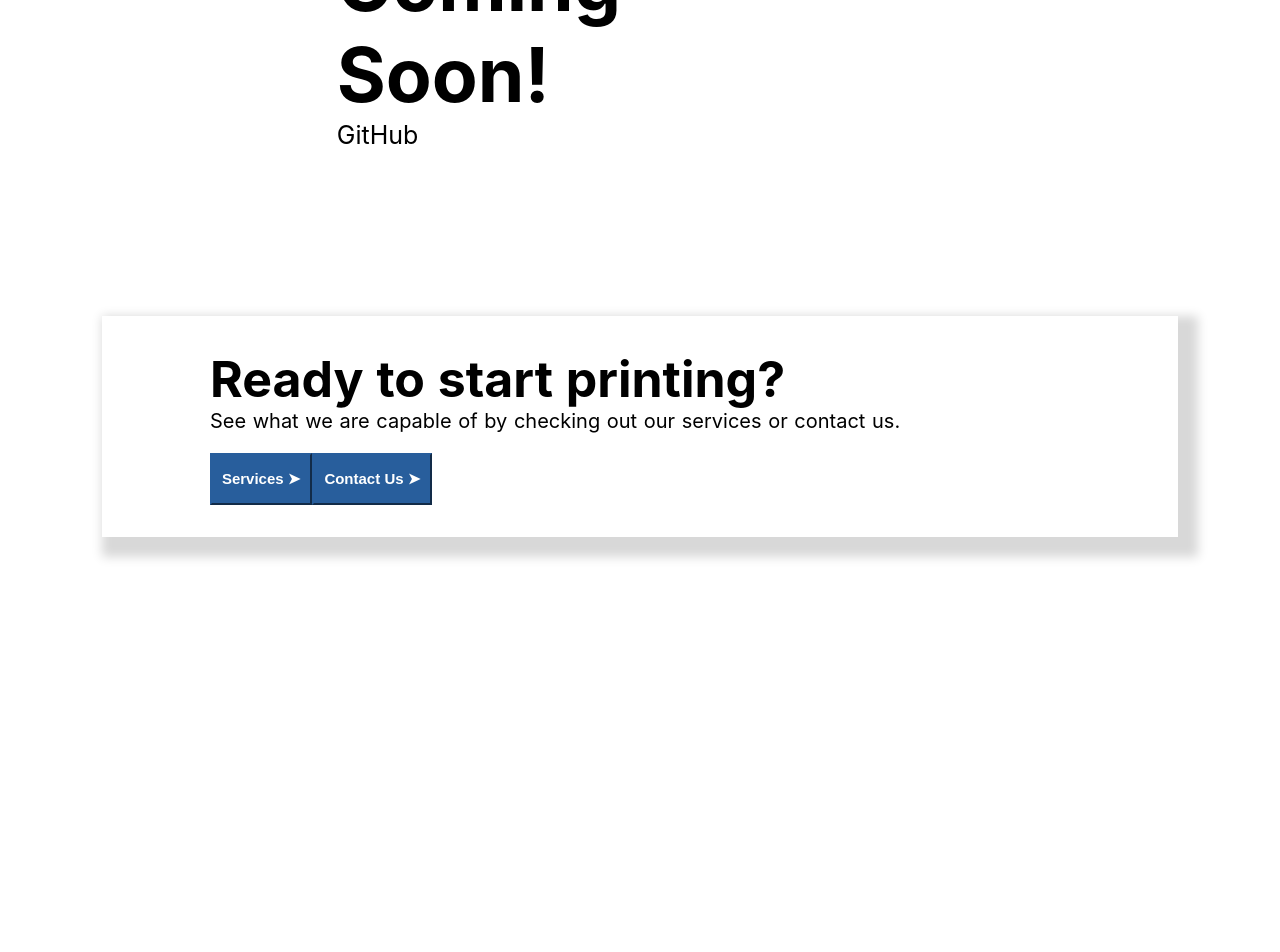
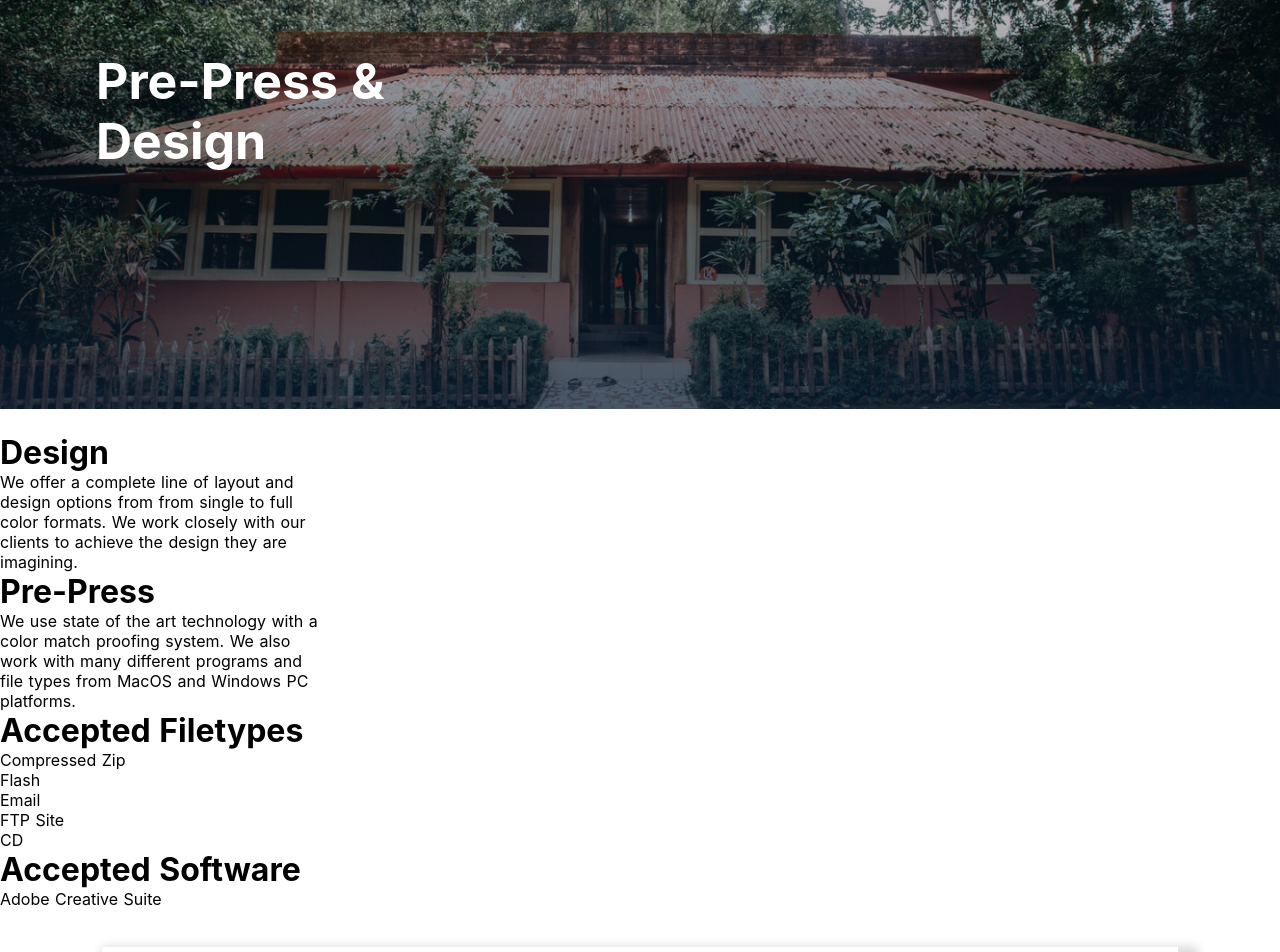
Before and after one commit to colonialpress/vue-frontend, a Nuxt app: page /Pre-Press-and-Design in a window 1280 px wide. Shown: the part 240-1192 px from the top of the page. Before the commit the page ends 815 px from the top, so only its background shows below. Built offline with nearby package versions, Linux system fonts and the light colour scheme.

Commit message:
Pre-Press adn Design

```diff
--- a/components/Pre-Press_Design/Accepted_Filetypes.vue
+++ b/components/Pre-Press_Design/Accepted_Filetypes.vue
@@ -1,8 +1,17 @@
 <template>
-  <div class="">
-
+  <div class="acceptedFiletypes">
+    <h1>Accepted Filetypes</h1>
+    <div class="container">
+      <p class="item">Compressed Zip</p>
+      <p class="item">Flash</p>
+      <p class="item">Email</p>
+      <p class="item">FTP Site</p>
+      <p class="item">CD</p>
+    </div>
   </div>
 </template>
 <style>
-
+  .acceptedFiletypes {
+    width: 25%;
+  }
 </style>
--- a/components/Pre-Press_Design/Accepted_Software.vue
+++ b/components/Pre-Press_Design/Accepted_Software.vue
@@ -1,8 +1,13 @@
 <template>
-  <div class="">
-
+  <div class="acceptedSoftware">
+    <h1>Accepted Software</h1>
+    <div class="container">
+      <p class="item">Adobe Creative Suite</p>
+    </div>
   </div>
 </template>
 <style>
-
+  .acceptedSoftware {
+    width: 25%;
+  }
 </style>
--- a/components/Pre-Press_Design/Design.vue
+++ b/components/Pre-Press_Design/Design.vue
@@ -1,8 +1,11 @@
 <template>
-  <div class="">
-
+  <div class="design">
+    <h1>Design</h1>
+    <p>We offer a complete line of layout and design options from from single to full color formats. We work closely with our clients to achieve the design they are imagining.</p>
   </div>
 </template>
 <style>
-
+  .design {
+    width: 25%;
+  }
 </style>
--- a/components/Pre-Press_Design/Pre-Press.vue
+++ b/components/Pre-Press_Design/Pre-Press.vue
@@ -1,8 +1,11 @@
 <template>
-  <div class="">
-
+  <div class="prePress">
+    <h1>Pre-Press</h1>
+    <p>We use state of the art technology with a color match proofing system. We also work with many different programs and file types from MacOS and Windows PC platforms.</p>
   </div>
 </template>
 <style>
-
+  .prePress {
+    width: 25%;
+  }
 </style>
--- /dev/null
+++ b/components/Pre-Press_Design/Pre-Press_Design.vue
@@ -0,0 +1,28 @@
+<template>
+    <div class="prePressDesign">
+        <img src="../../assets/header.png">
+        <p class="pressDesign">
+            <strong>Pre-Press & Design</strong>
+        </p>
+    </div>
+</template>
+<style>
+    .prePressDesign img {
+        width: 100%;
+        height: 25%;
+    }
+    .prePressDesign {
+        position: relative;
+        text-align: center;
+        color: white;
+    }
+    .prePressDesign .pressDesign {
+        position: absolute;
+        top: 50%;
+        left: 20%;
+        transform: translate(-50%, -50%);
+        font-size: 50px;
+        width: 25%;
+        text-align: left;
+    }
+</style>
--- a/pages/Pre-Press-and-Design/index.vue
+++ b/pages/Pre-Press-and-Design/index.vue
@@ -1,7 +1,16 @@
 <template>
   <div class="PressDesignPage">
     <Nav />
-    <Soon />
+    <Header />
+    <br>
+    <div class="top">
+      <Design />
+      <Press />
+    </div>
+    <div class="bottom">
+      <Filetypes />
+      <Software />
+    </div>
     <Footer />
   </div>
 </template>
@@ -9,16 +18,30 @@
 <script>
 import Nav from '~/components/Nav.vue'
 import Footer from '~/components/Footer.vue'
-import Soon from '~/components/Coming-Soon.vue'
+import Filetypes from '~/components/Pre-Press_Design/Accepted_Filetypes.vue'
+import Press from '~/components/Pre-Press_Design/Pre-Press.vue'
+import Design from '~/components/Pre-Press_Design/Design.vue'
+import Software from '~/components/Pre-Press_Design/Accepted_Software.vue'
+import Header from '~/components/Pre-Press_Design/Pre-Press_Design.vue'
 
 export default {
   components: {
     Nav,
     Footer,
-    Soon
+    Header,
+    Press,
+    Design,
+    Software,
+    Filetypes,
   }
 }
 </script>
 
 <style>
+  .top {
+    display: inline;
+  }
+  .bottom {
+    display: inline;
+  }
 </style>
```
